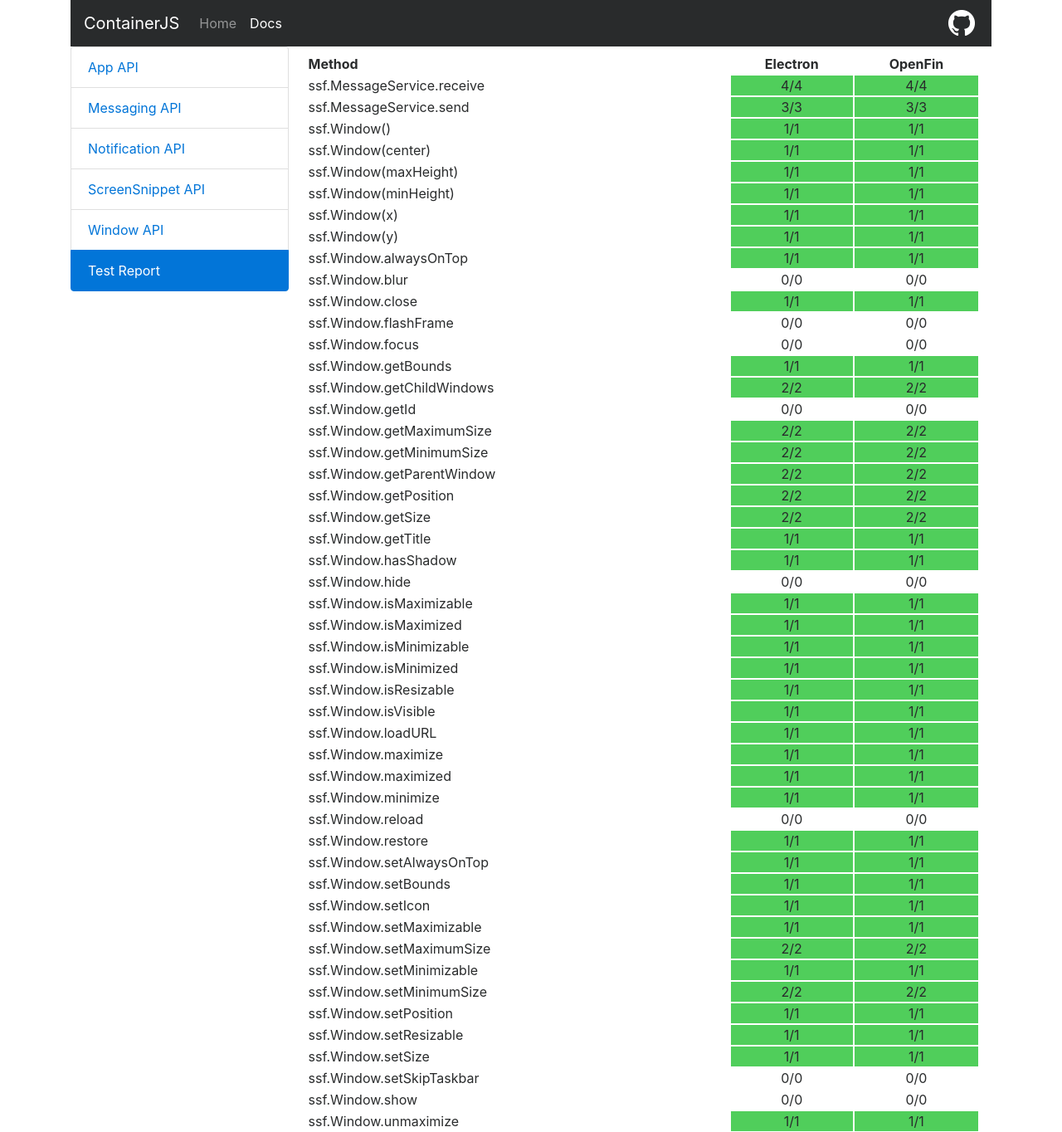
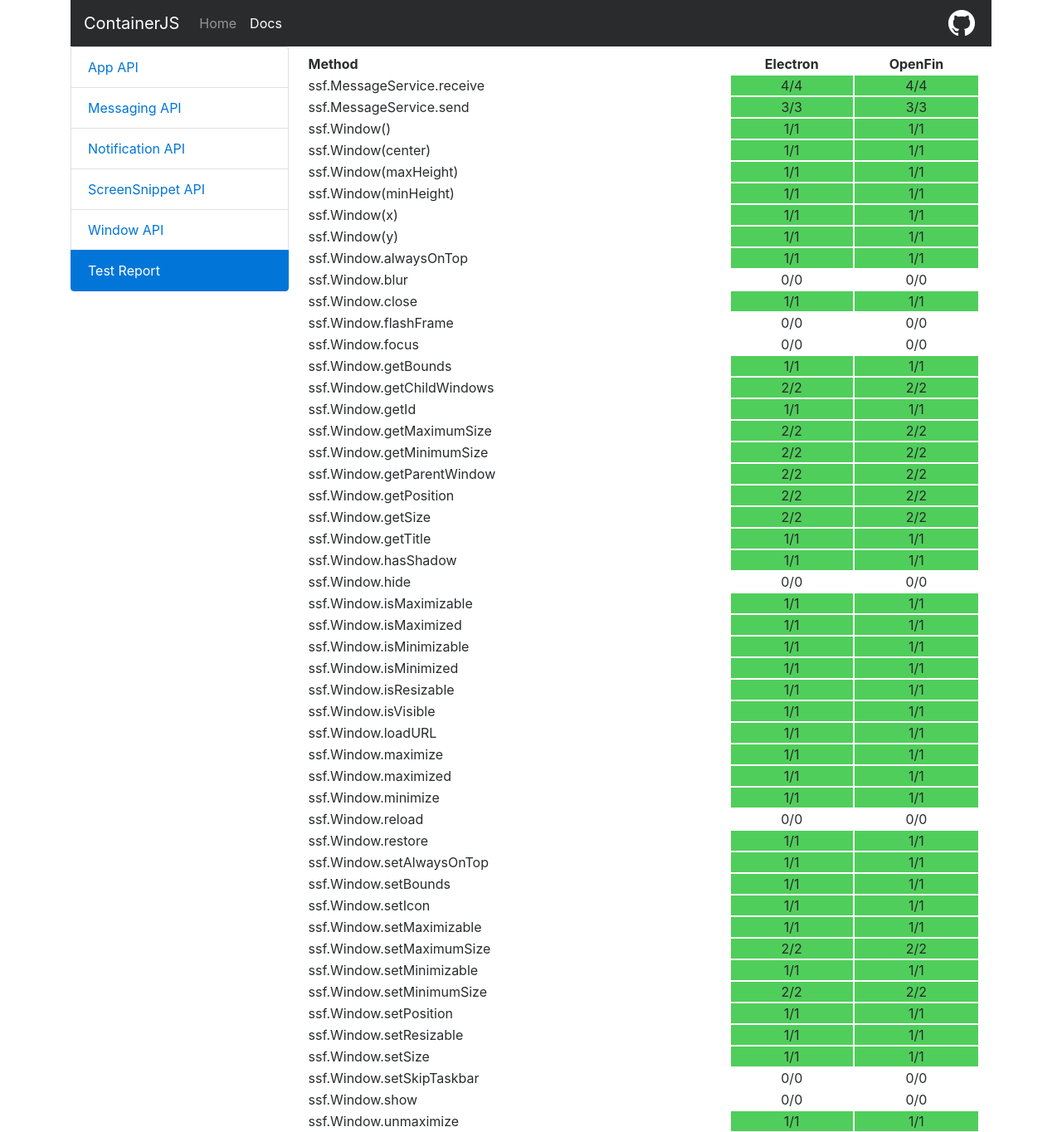
Before and after one commit to symphonyoss/ContainerJS, a Jekyll site: the page built from docs/test-matrix.md, in a window 1280 px wide. Shown: the whole page at 83% size. Built offline with Jekyll 4.4.1, drawn with Linux system fonts in a browser that asks for light colours; nearby versions of some CDN libraries.

Commit message:
Added specific Openfin and Electron tests (#140)

```diff
--- a/docs/test-matrix.md
+++ b/docs/test-matrix.md
@@ -24,7 +24,7 @@
 |ssf.Window.focus|<span style="background-color:; display: block;">0/0</span>|<span style="background-color:; display: block;">0/0</span>|
 |ssf.Window.getBounds|<span style="background-color:#50ce5b; display: block;">1/1</span>|<span style="background-color:#50ce5b; display: block;">1/1</span>|
 |ssf.Window.getChildWindows|<span style="background-color:#50ce5b; display: block;">2/2</span>|<span style="background-color:#50ce5b; display: block;">2/2</span>|
-|ssf.Window.getId|<span style="background-color:; display: block;">0/0</span>|<span style="background-color:; display: block;">0/0</span>|
+|ssf.Window.getId|<span style="background-color:#50ce5b; display: block;">1/1</span>|<span style="background-color:#50ce5b; display: block;">1/1</span>|
 |ssf.Window.getMaximumSize|<span style="background-color:#50ce5b; display: block;">2/2</span>|<span style="background-color:#50ce5b; display: block;">2/2</span>|
 |ssf.Window.getMinimumSize|<span style="background-color:#50ce5b; display: block;">2/2</span>|<span style="background-color:#50ce5b; display: block;">2/2</span>|
 |ssf.Window.getParentWindow|<span style="background-color:#50ce5b; display: block;">2/2</span>|<span style="background-color:#50ce5b; display: block;">2/2</span>|
```
